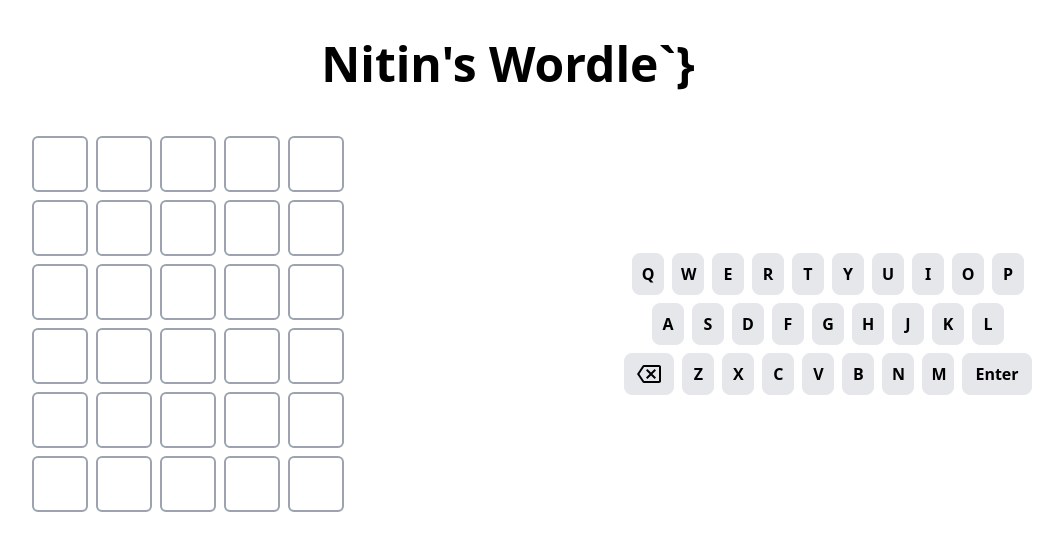
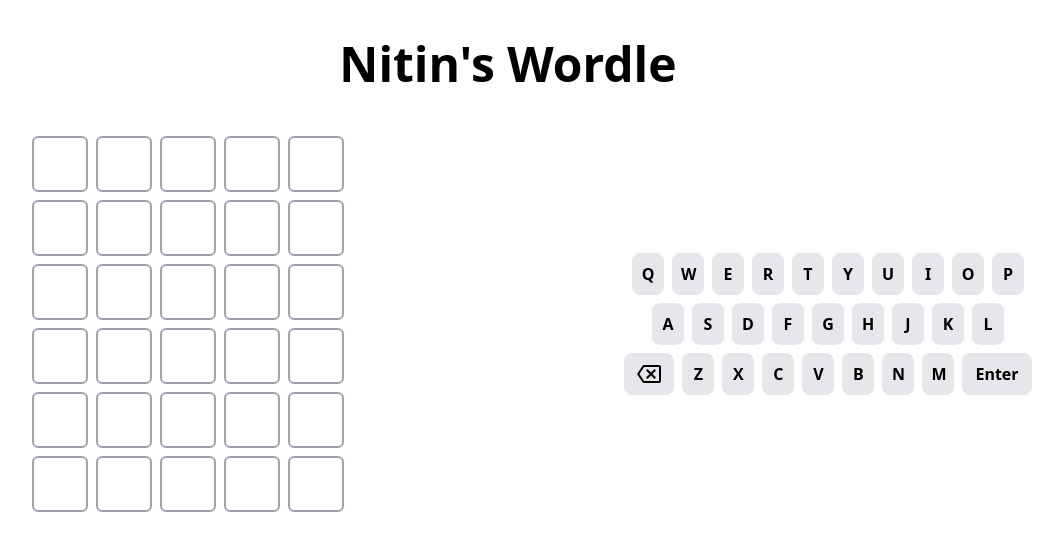
Before and after one commit to nitinkoppera/wordle, a Next.js app: page / in a window 1280 px wide. Shown: the top 550 px of the page, without its empty margins (132-1195 px from the left). Built offline with nearby package versions, Linux system fonts and the light colour scheme.

Commit message:
Update index.js

```diff
--- a/pages/index.js
+++ b/pages/index.js
@@ -203,7 +203,7 @@ export default function Home() {
 
         <div className=' h-screen flex flex-col font-sans'>
             <div>
-                <h1 className='w-full text-center text-5xl font-extrabold font-sans py-10' >Nitin<span onClick={() => console.log(solution)}>&apos;</span>s Wordle`}</h1>
+                <h1 className='w-full text-center text-5xl font-extrabold font-sans py-10' >Nitin<span onClick={() => console.log(solution)}>&apos;</span>s Wordle</h1>
             </div>
             <div className=' flex justify-evenly items-center h-fit '>
                 <div className='w-1/2 flex justify-center items-center '>
```
